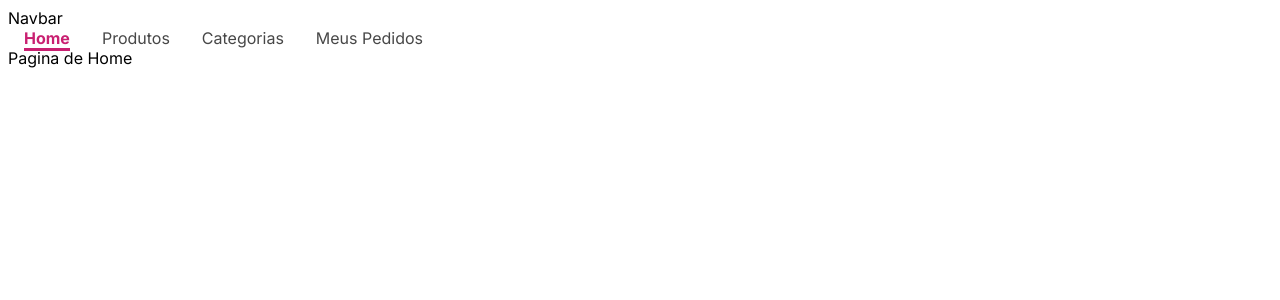
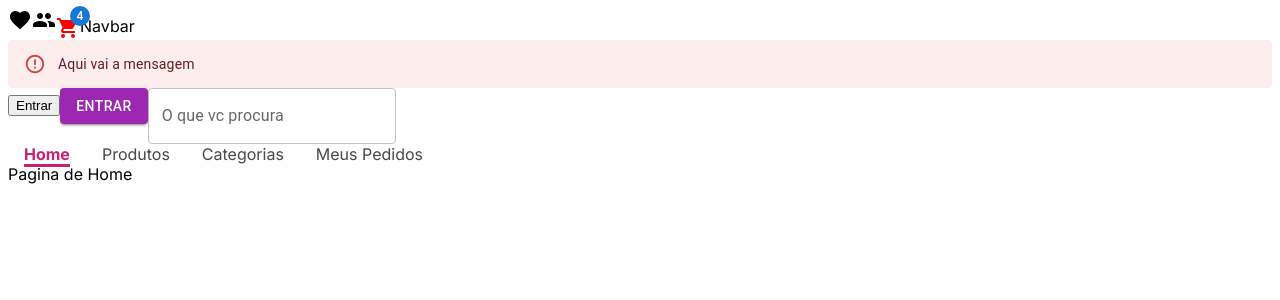
Before and after one commit to digitalcollege-fortal/soudev-02, a React (Create React App) app in the folder projeto-final/front/: page / in a window 1280 px wide. Shown: the top 300 px of the page. Built offline with nearby package versions, Linux system fonts and the light colour scheme.

Commit message:
Add material-ui

```diff
--- a/projeto-final/front/package.json
+++ b/projeto-final/front/package.json
@@ -3,6 +3,10 @@
   "version": "0.1.0",
   "private": true,
   "dependencies": {
+    "@emotion/react": "^11.10.6",
+    "@emotion/styled": "^11.10.6",
+    "@mui/icons-material": "^5.11.11",
+    "@mui/material": "^5.11.12",
     "@testing-library/jest-dom": "^5.16.5",
     "@testing-library/react": "^13.4.0",
     "@testing-library/user-event": "^13.5.0",
--- a/projeto-final/front/public/index.html
+++ b/projeto-final/front/public/index.html
@@ -25,6 +25,7 @@
       Learn how to configure a non-root public URL by running `npm run build`.
     -->
     <title>React App</title>
+
   </head>
   <body>
     <noscript>You need to enable JavaScript to run this app.</noscript>
--- a/projeto-final/front/src/components/Navbar/index.js
+++ b/projeto-final/front/src/components/Navbar/index.js
@@ -1,7 +1,28 @@
+import {Button, TextField, Alert, Badge} from "@mui/material";
+import {Favorite, Group, ShoppingCart} from "@mui/icons-material";
+
+import "./styles.css";
+
 export default function Navbar() {
     return (
         <div>
+            <Favorite/>
+            <Group/>
+
+            <Badge color="primary" badgeContent={"4"}>
+                <ShoppingCart className="red"/>
+            </Badge>
+
             Navbar
+
+            <Alert severity="error">Aqui vai a mensagem</Alert>
+
+            <button>Entrar</button>
+
+            <Button color="secondary" variant="contained">Entrar</Button>
+
+            <TextField label="O que vc procura"/>
+
         </div>
     )
 }
--- a/projeto-final/front/src/components/Navbar/styles.css
+++ b/projeto-final/front/src/components/Navbar/styles.css
@@ -0,0 +1,3 @@
+.red {
+    color: red;
+}
```
Also changed, not shown: 1 other file (tests, documents, lock files or other folders).
